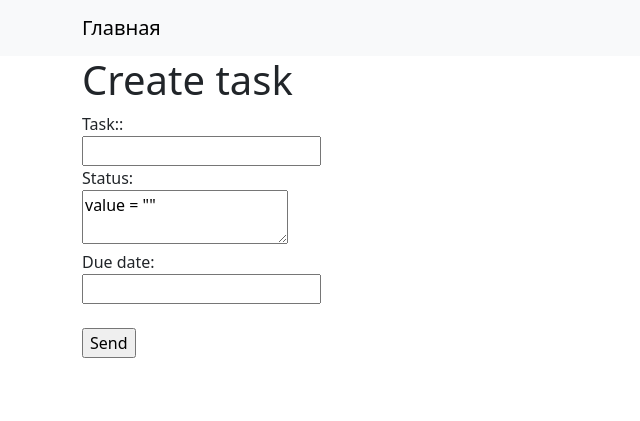
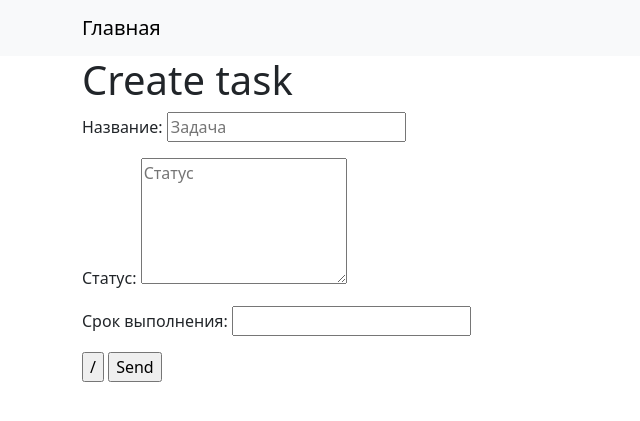
Before and after one commit to AlymkanK/pycharmprojects, a Django app: page /create/ in a window 1280 px wide. Shown: the top 421 px of the page, without its empty margins (0-640 px from the left). Run offline with Django 5.2, Linux system fonts and the light colour scheme.

Commit message:
конец 55-задания

```diff
--- /dev/null
+++ b/webapp/forms.py
@@ -0,0 +1,17 @@
+from django import forms
+from django.forms import widgets
+
+
+class TaskForm(forms.Form):
+    description = forms.CharField(
+        max_length=50,
+        required=True,
+        label = 'Название',
+        widget = widgets.Input(attrs={'placeholder': 'Задача'}),
+    )
+    status = forms.CharField(
+        max_length=50,
+        required=False,
+        label='Статус',
+        widget = widgets.Textarea(attrs={'cols': 20, 'rows': 5, 'placeholder': 'Статус'}))
+    date = forms.DateField(required=True, label='Срок выполнения')
--- a/webapp/templates/partial/task_form.html
+++ b/webapp/templates/partial/task_form.html
@@ -1,8 +1,4 @@
  {% csrf_token %}
-    <label>Task::</label><br/>
-    <input type="text" value = "{{ task.description }}" name="title"/><br/>
-    <label>Status:</label><br/>
-    <textarea name="content">value = "{{ task.status }}"</textarea><br/>
-    <label>Due date:</label><br/>
-    <input type="text" value = "{{ task.description }}" name="author"/><br/>
-    <br/>
+
+ {{ form.as_p}}
+ <input type="submit" value = "{{ button_text }}/">
--- a/webapp/views.py
+++ b/webapp/views.py
@@ -2,8 +2,9 @@ from django.http import HttpResponseRedirect
 from django.shortcuts import render, get_object_or_404, redirect
 from django.urls import reverse
 
+from webapp.forms import TaskForm
 from webapp.models import Task, status_choices
-
+from webapp.validate import task_validate
 
 
 # Create your views here.
@@ -16,34 +17,23 @@ def index(request):
 
 def create_task(request):
     if request.method == "GET":
-        return render(request, "create_task.html")
+        form = TaskForm()
+        return render(request, "create_task.html", {"form": form})
     else:
-        description = request.POST.get("description"),
-        status = request.POST.get("status"),
-        date = request.POST.get("date")
-        errors = {}
-        if not description:
-            errors["description"] = "Описание обязательное поле"
-        elif len(description) > 50:
-            errors["description"] = "Длина поля не может быть больше чем 50"
-
-        if not status:
-            errors['status'] = "Статус обязатльное поле"
-        elif len(status) > 50:
-            errors["description"] = "Длина поля не может быть больше чем 50"
-
-        if not date:
-            errors['date'] = 'Дата обязательное поле'
-
-        if not errors:
+        form = TaskForm(data = request.POST)
+        if form.is_valid():
             task = Task.objects.create(
-                description=description,
-                status=status,
-                date=date
+                description = request.POST.get("description"),
+                status = request.POST.get("status"),
+                date = request.POST.get("date")
             )
             return redirect('task_detail', pk=task.pk)
 
-        return render(request, "create_task.html", context={"errors": errors})
+        return render(
+            request,
+            "create_task.html",
+            context={"form":form}
+        )
 
 
 def task_detail(request, *args, pk, **kwargs):
```
Also changed, not shown: webapp/validate.py (added, +14 -0 lines).
